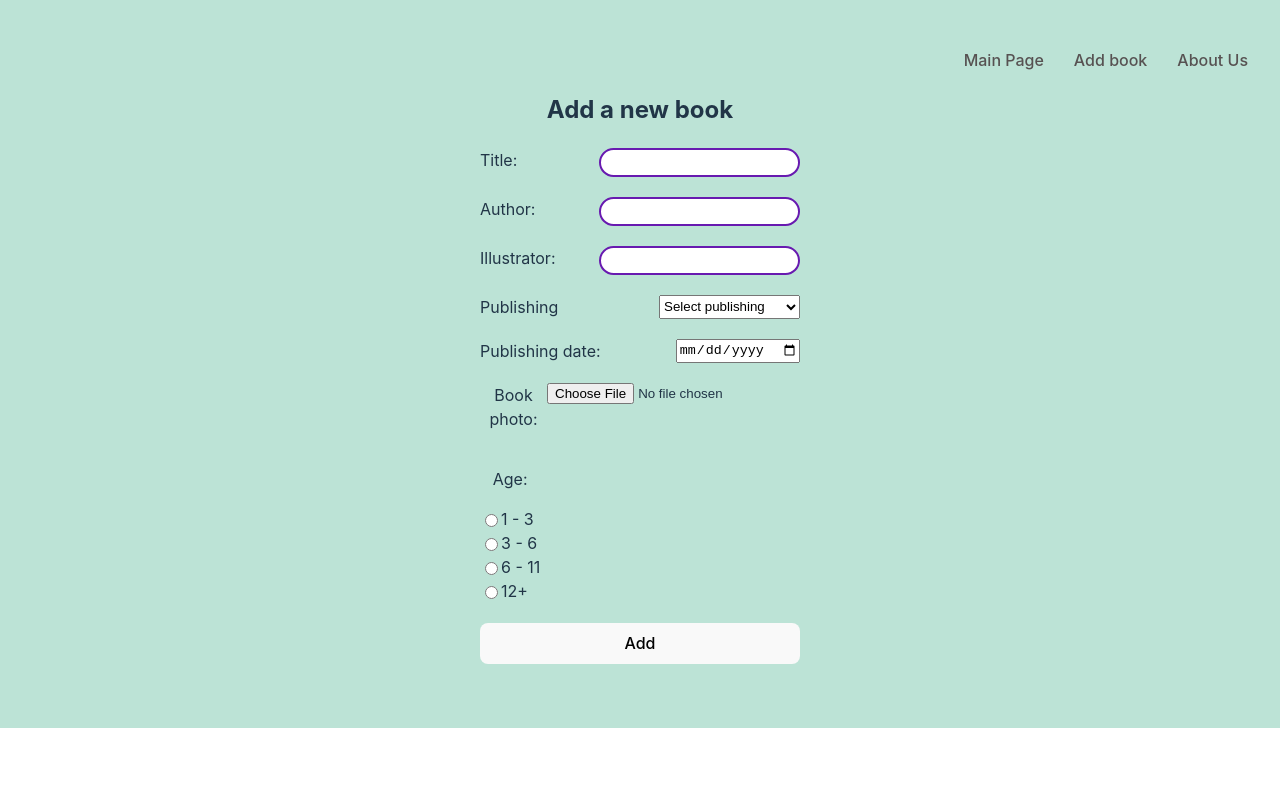
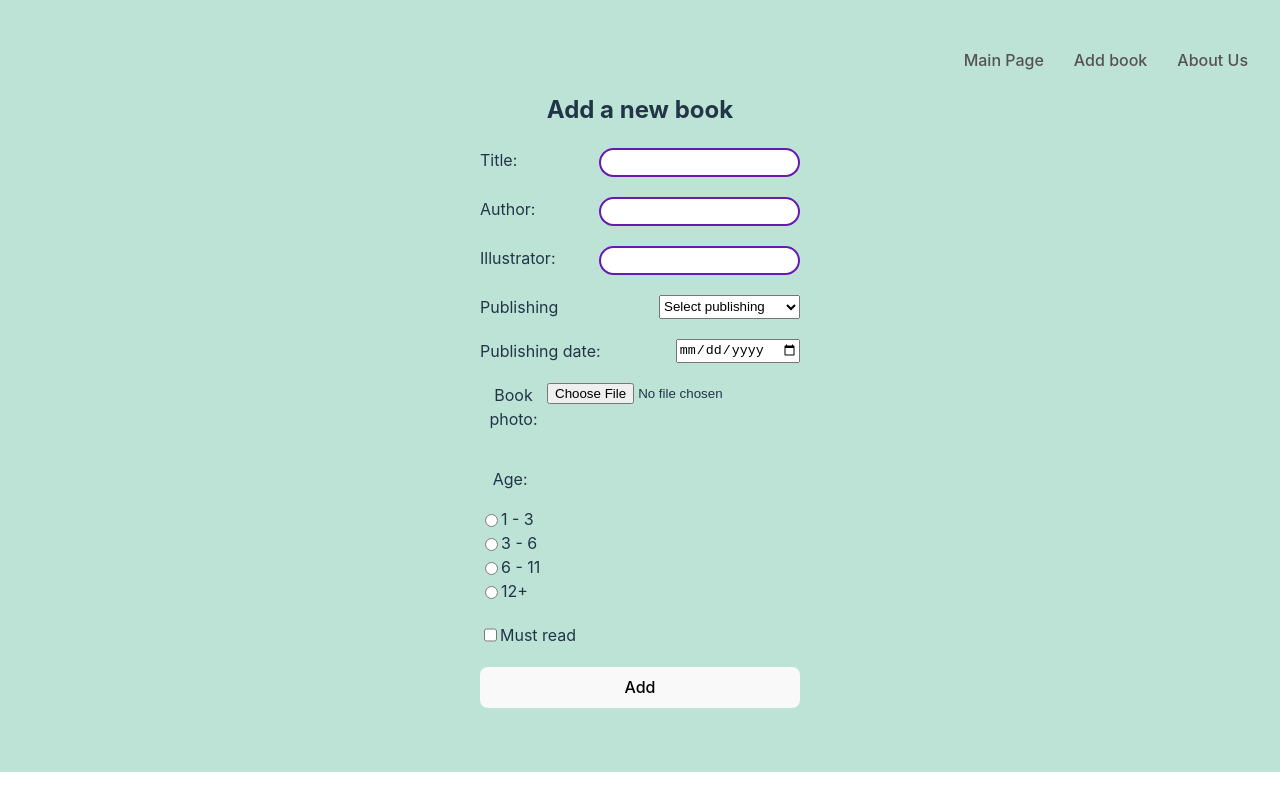
Before and after one commit to elMP/React-2023-Q1, a React (Vite) app in the folder rss-react-course/: page /addbook in a window 1280 px wide. Built offline with nearby package versions, Linux system fonts and the light colour scheme.

Commit message:
feat: add checkbox

```diff
--- a/rss-react-course/src/App.css
+++ b/rss-react-course/src/App.css
@@ -44,3 +44,11 @@
 .age label {
   justify-content: flex-start;
 }
+
+.card-list__item-mustread {
+  background-color: rgb(202, 115, 61);
+}
+
+label.mustread {
+  justify-content: flex-start;
+}
--- a/rss-react-course/src/components/Card.tsx
+++ b/rss-react-course/src/components/Card.tsx
@@ -11,12 +11,13 @@ export type CardProps = {
   age: number;
   description: string;
   img: string;
+  mustread?: boolean;
 };
 
 class Card extends React.Component<CardProps> {
   render() {
     return (
-      <li className="card-list__item">
+      <li className={`card-list__item ${this.props.mustread ? 'card-list__item-mustread' : ''}`}>
         <h3 className="card-list_title">{this.props.title}</h3>
         <img className="card-list__image" src={this.props.img} alt="" />
         <div>Автор: {this.props.author}</div>
--- a/rss-react-course/src/pages/AddBook.tsx
+++ b/rss-react-course/src/pages/AddBook.tsx
@@ -16,6 +16,7 @@ export type NewBookData = {
   age4: React.RefObject<HTMLInputElement>;
   description: React.RefObject<HTMLTextAreaElement>;
   img: React.RefObject<HTMLInputElement>;
+  checkbox: React.RefObject<HTMLInputElement>;
 };
 
 type FormState = {
@@ -37,12 +38,14 @@ class AddBook extends React.Component {
       age4: React.createRef(),
       description: React.createRef(),
       img: React.createRef(),
+      checkbox: React.createRef(),
     },
     cardList: [],
   };
 
   handleSubmit(event: React.FormEvent<HTMLFormElement>) {
     event.preventDefault();
+    console.log(this.state.newBookData.checkbox.current?.checked);
 
     let age = 0;
     if (this.state.newBookData.age1.current?.checked) {
@@ -67,6 +70,7 @@ class AddBook extends React.Component {
       img: this.state.newBookData.img.current?.files![0]
         ? URL.createObjectURL(this.state.newBookData.img.current?.files[0] as Blob)
         : '',
+      mustRead: this.state.newBookData.checkbox.current?.checked,
     };
 
     this.setState({ ...this.state, cardList: [...this.state.cardList, newBook] });
@@ -132,6 +136,9 @@ class AddBook extends React.Component {
               12+ <br />
             </label>
           </div>
+          <label className="mustread">
+            <input name="checkbox" type="checkbox" ref={this.state.newBookData.checkbox} />Must read<br />
+          </label>
           <button type="submit">Add</button>
         </form>
 
@@ -147,6 +154,7 @@ class AddBook extends React.Component {
               age={el.age}
               description={el.description}
               img={el.img}
+              mustread={el.mustRead}
             />
           ))}
         </ul>
--- a/rss-react-course/src/pages/MainPage.tsx
+++ b/rss-react-course/src/pages/MainPage.tsx
@@ -14,6 +14,7 @@ export type Book = {
   age: number;
   description: string;
   img: string;
+  mustRead?: boolean;
 };
 const bookList: Book[] = [
   {
```
